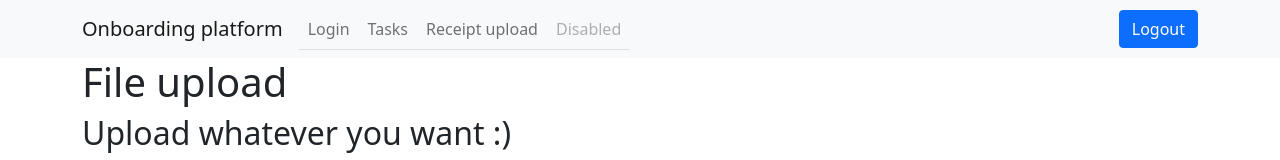
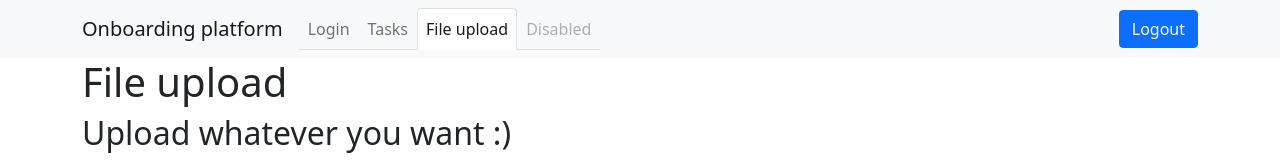
Before and after one commit to tonivuc/demoproject, a React (Create React App) app in the folder frontend/: page /file-upload in a window 1280 px wide. Shown: the top 160 px of the page. Built offline with nearby package versions, Linux system fonts and the light colour scheme.

Commit message:
Fixed navbar and key error

```diff
--- a/frontend/package.json
+++ b/frontend/package.json
@@ -14,6 +14,7 @@
     "react-dom": "^18.2.0",
     "react-router-dom": "^6.3.0",
     "react-scripts": "5.0.1",
+    "uniqid": "^5.4.0",
     "web-vitals": "^2.1.4"
   },
   "scripts": {
--- a/frontend/src/components/authProvider.jsx
+++ b/frontend/src/components/authProvider.jsx
@@ -1,3 +1,5 @@
+//Inspiration from: https://www.robinwieruch.de/react-router-authentication/
+
 import React from "react";
 import { loginUser } from "../api/auth";
 
--- a/frontend/src/components/fileUploadForm.jsx
+++ b/frontend/src/components/fileUploadForm.jsx
@@ -2,6 +2,7 @@ import { useState } from "react";
 import { Button, Stack } from "react-bootstrap";
 import FileUploadInput from "./fileUploadInput";
 import { uploadFiles } from "../api/files";
+import uniqid from "uniqid";
 
 const FileUploadForm = () => {
   /*
@@ -24,22 +25,14 @@ const FileUploadForm = () => {
     });
   };
 
-  // On file upload (click the upload button)
   const onFileUpload = () => {
-    console.log("onFileUpload, selectedFiles:");
-    console.log(selectedFiles);
-    // Create an object of formData
     const formData = new FormData();
 
     selectedFiles.map((selectedFile) => {
       formData.append("myFile", selectedFile, selectedFile.name);
     });
     setUploadedFiles(selectedFiles);
-    console.log("FormData to send: ");
-    console.log(formData);
 
-    // Request made to the backend api
-    // Send formData object
     sendFormData(formData);
   };
 
@@ -68,10 +61,10 @@ const FileUploadForm = () => {
       <Button onClick={onFileUpload}>Upload pictures</Button>
       {uploadedFiles.map((uploadedFile) => {
         return (
-          <>
+          <div key={uniqid() + uploadedFile.name}>
             <p>{uploadedFile.name}</p>
             <img src={provideImgSrc(uploadedFile)}></img>
-          </>
+          </div>
         );
       })}
     </Stack>
--- a/frontend/src/components/mainNav.jsx
+++ b/frontend/src/components/mainNav.jsx
@@ -27,8 +27,8 @@ export default function MainNav() {
               </Nav.Link>
             </Nav.Item>
             <Nav.Item>
-              <Nav.Link as={NavLink} to="/receipt-upload">
-                Receipt upload
+              <Nav.Link as={NavLink} to="/file-upload">
+                File upload
               </Nav.Link>
             </Nav.Item>
             <Nav.Item>
--- a/frontend/src/components/protectedRoute.jsx
+++ b/frontend/src/components/protectedRoute.jsx
@@ -1,9 +1,10 @@
+//Source: https://www.robinwieruch.de/react-router-authentication/
+
 import { Navigate } from "react-router-dom";
 import { useAuth } from "./authProvider";
 
 const ProtectedRoute = ({ children }) => {
   const { user } = useAuth();
-  console.log("User is " + JSON.stringify(user));
 
   if (!user) {
     return <Navigate to="/unathorized" replace />;
```
Also changed, not shown: 1 other file (tests, documents, lock files or other folders).
